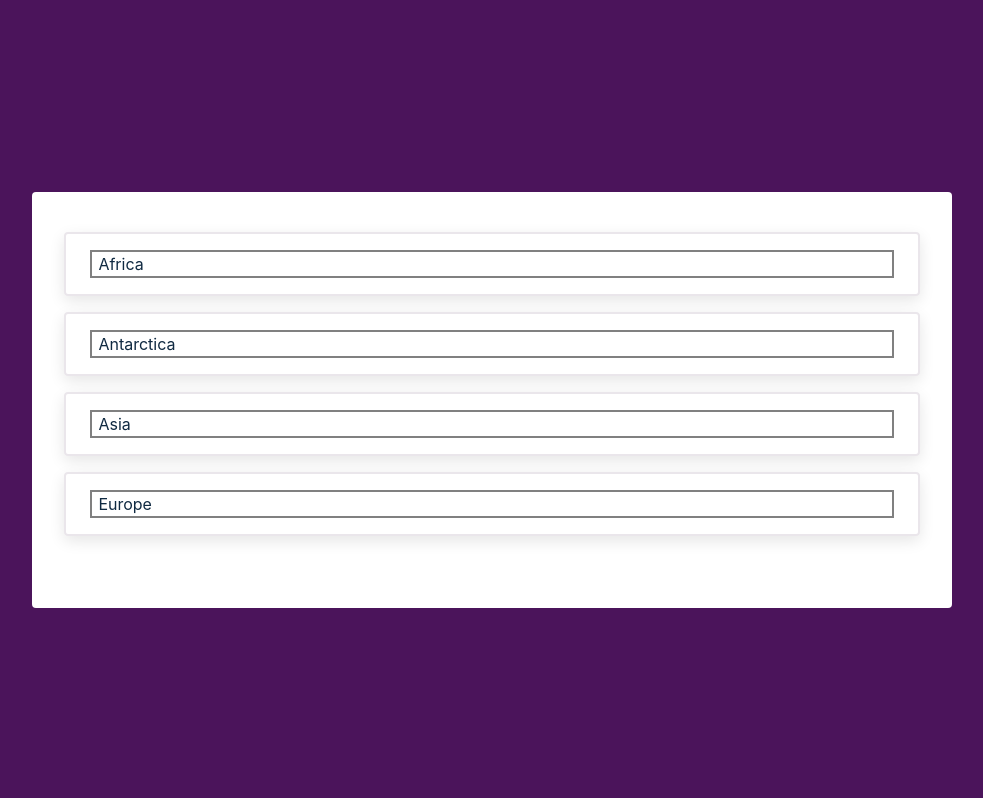
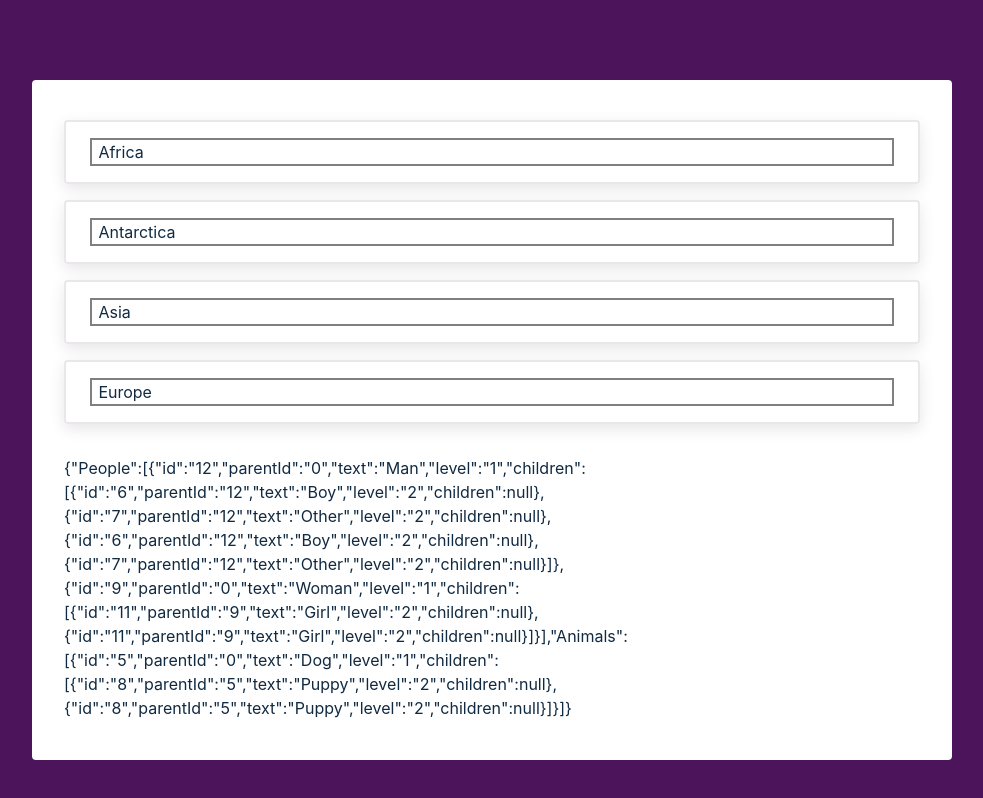
Before and after one commit to jydetone1/continents-app, a React (Create React App) app: page / in a window 1280 px wide. Shown: the top 798 px of the page, without its empty margins (148-1131 px from the left). Built offline with nearby package versions, Linux system fonts and the light colour scheme.

Commit message:
changed to JSON format

```diff
--- a/src/components/MockToJson.tsx
+++ b/src/components/MockToJson.tsx
@@ -23,7 +23,7 @@ const MockToJson = () => {
   }, {});
   console.log(tree);
 
-  return <div></div>;
+  return <div>{JSON.stringify(tree)}</div>;
 };
 
 export default memo(MockToJson);
```
